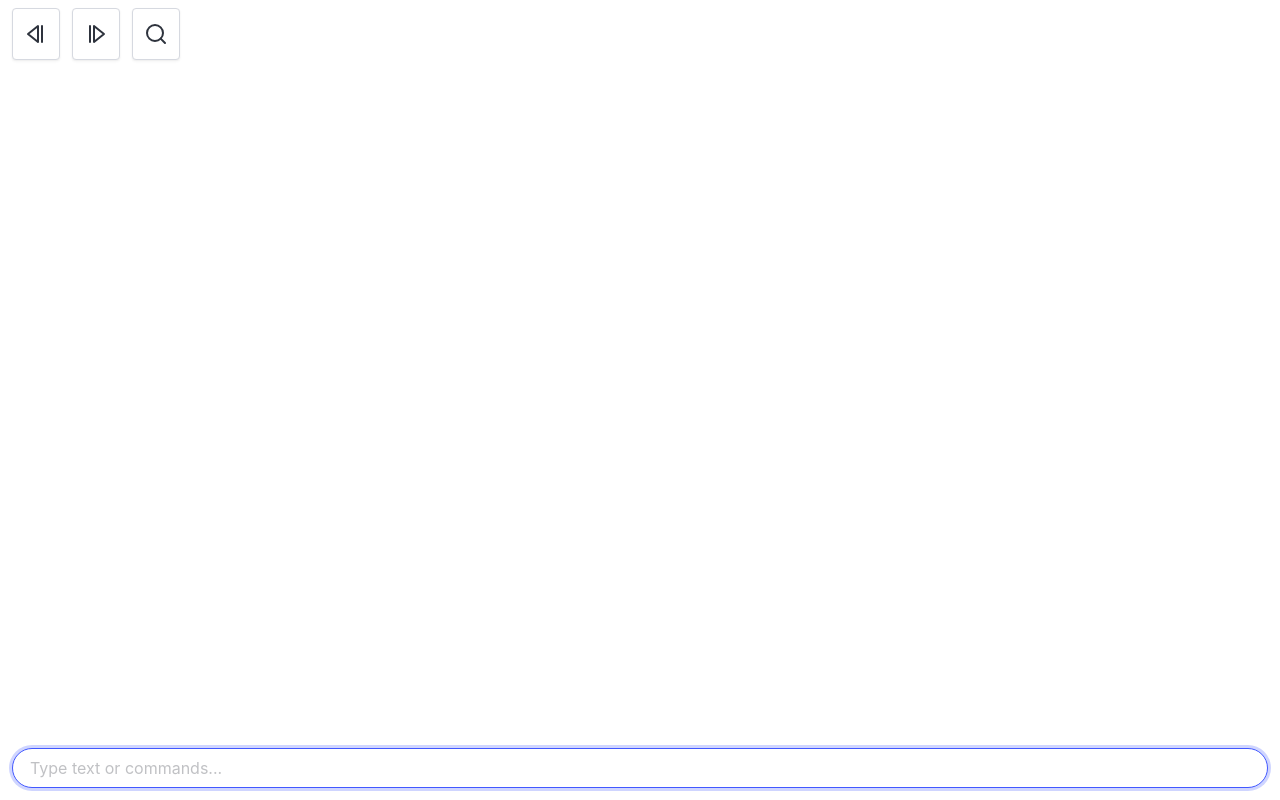
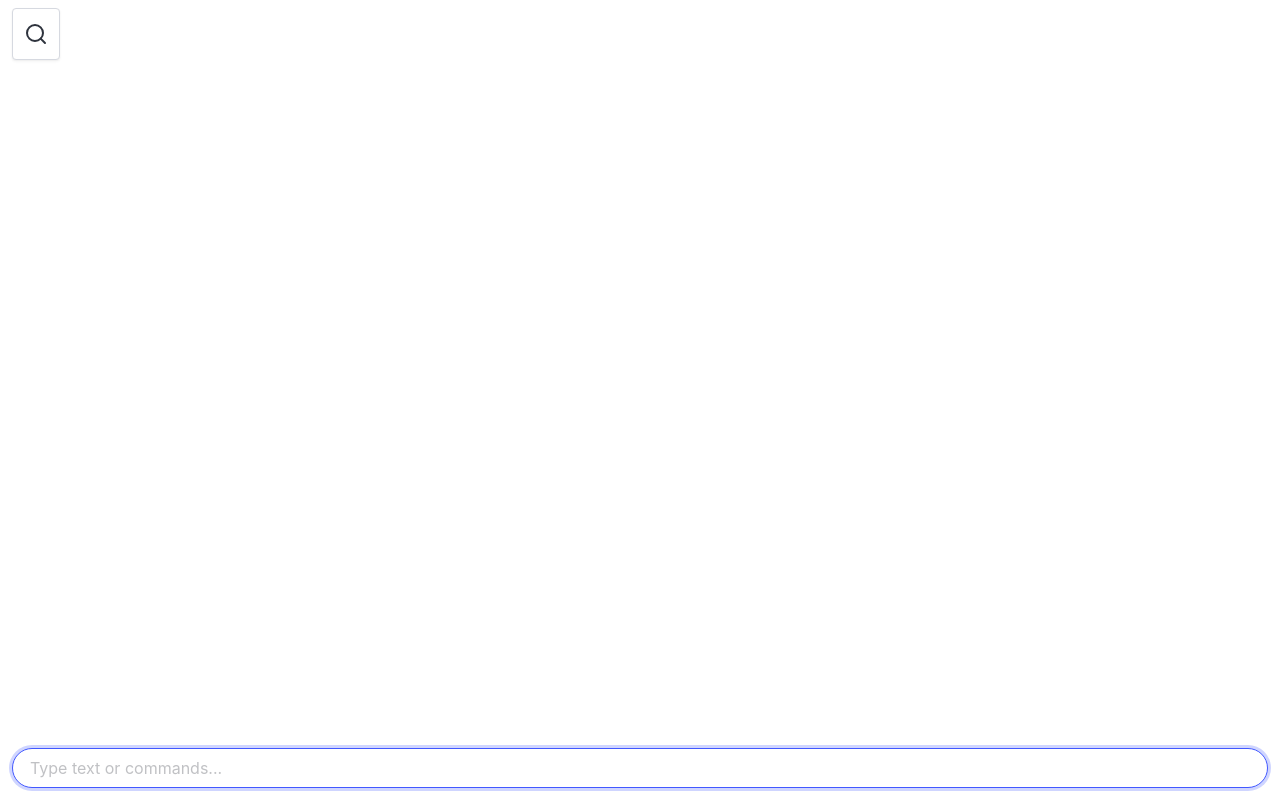
Before and after one commit to yuwash/omniedit, a SvelteKit app: page / in a window 1280 px wide. Built offline with nearby package versions, Linux system fonts and the light colour scheme.

Commit message:
feat: conditionally render step back/forward buttons based on input mode

```diff
--- a/src/routes/+page.svelte
+++ b/src/routes/+page.svelte
@@ -265,12 +265,14 @@
   </h1>
   <nav class="navbar px-3">
     <div class="navbar-start buttons">
+      {#if mode === 'INPUT'}
         <button class="button is-small" onclick={stepBack}>
           <StepBack />
         </button>
         <button class="button is-small" onclick={stepForward}>
           <StepForward />
         </button>
+      {/if}
       {#if mode === 'SEARCH'}
         <button class="button is-small" onclick={cancelSearch}>
           <X />
```
Lines whose indentation alone changed are shown as unchanged.
